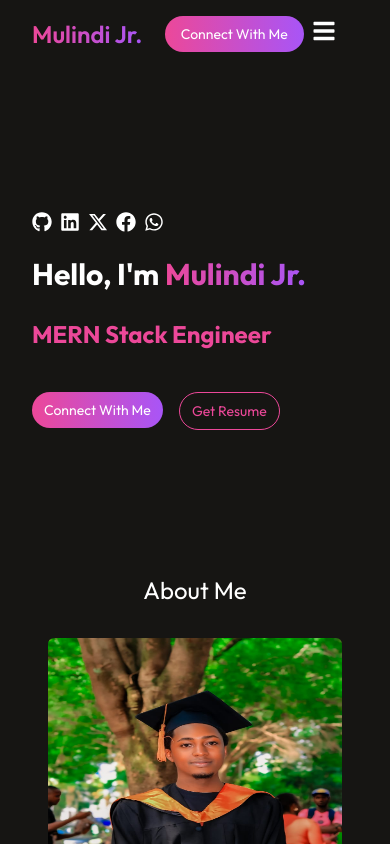
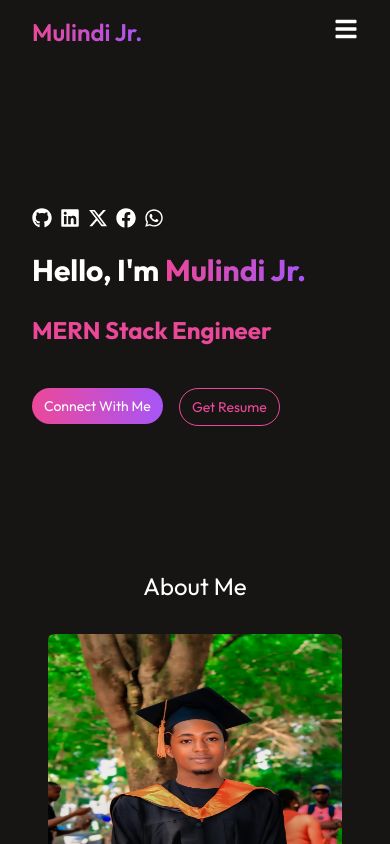
Before and after one commit to mulindijr/Portfolio, a React (Vite) app: page / in a window 390 px wide. Shown: the top 844 px of the page. Built offline with nearby package versions, Linux system fonts and the light colour scheme.

Commit message:
Delete the connect with me button on the mobile view navigation bar

```diff
--- a/src/components/Navbar.jsx
+++ b/src/components/Navbar.jsx
@@ -22,21 +22,10 @@ const Navbar = () => {
         </Link>
       </h1>
 
-      <div className='flex items-center space-x-2'>
-        {/* Mobile: Connect With Me Button */}
-        <div className='sm:hidden'>
-          <Link to="contact" smooth={true} duration={1500} spy={true} offset={-100}>
-            <button className="py-2 px-4 rounded-full bg-gradient-to-r from-pink-500 to-purple-500 hover:bg-gradient-to-l hover:from-red-500 hover:to-green-500 transition text-white text-sm">
-              Connect With Me
-            </button>
-          </Link>
-        </div>
-
-        <div className='sm:hidden'>
-          <button onClick={toggleMenu} className='text-white text-2xl'>
-            {mobileMenu ? <FaTimes /> : <FaBars />}
-          </button>
-        </div>
+      <div className='sm:hidden ml-auto'>
+        <button onClick={toggleMenu} className='text-white text-2xl'>
+          {mobileMenu ? <FaTimes /> : <FaBars />}
+        </button>
       </div>
 
       <div className="relative">
```
